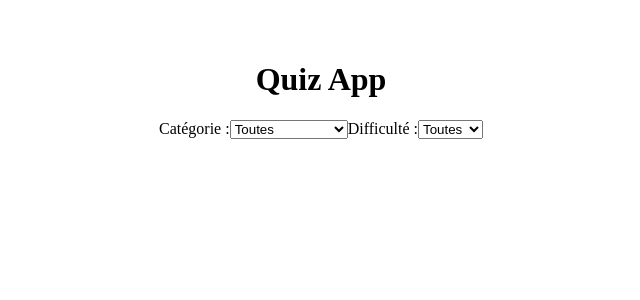
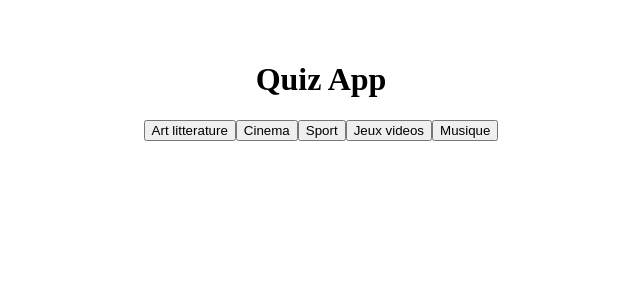
Before and after one commit to espositotimothe/JS-Paris-P2-LesPerses, a React (Vite) app: page / in a window 1280 px wide. Shown: the top 300 px of the page, without its empty margins (319-959 px from the left). Built offline with nearby package versions, Linux system fonts and the light colour scheme; no server answers.

Commit message:
finalize button and onclick event on theme and diff

```diff
--- a/src/components/Themedif.tsx
+++ b/src/components/Themedif.tsx
@@ -2,19 +2,22 @@ import { useEffect, useState } from "react";
 import type { Dispatch } from "react";
 
 export interface Question {
+	_id: string;
 	question: string;
 	answer: string;
 	badAnswers: string[];
 	category: string;
-	difficulty: string;
+	difficulty: "facile" | "normal" | "difficile";
 	quiz: string;
 }
 
 const Themedif = ({
 	setData,
+	data,
 }: { setData: Dispatch<Question[] | null>; data: Question[] | null }) => {
 	const [category, setCategory] = useState<string | null>(null);
 	const [difficulty, setDifficulty] = useState<string | null>(null);
+	const [step, setStep] = useState(1);
 
 	useEffect(() => {
 		// Fonction pour construire l'URL filtrée avec les paramètres
@@ -65,28 +68,103 @@ const Themedif = ({
 			<h1>Quiz App</h1>
 
 			{/* Sélecteur pour la catégorie */}
-			<label>
-				Catégorie :
-				<select onChange={(e) => setCategory(e.target.value || null)}>
-					<option value="">Toutes</option>
-					<option value="art_litterature">Art et Littérature</option>
-					<option value="tv_cinema">Cinéma</option>
-					<option value="jeux_videos">Jeux Vidéos</option>
-					<option value="musique">Musique</option>
-					<option value="sport">Sport</option>
-				</select>
-			</label>
+			{step === 1 && (
+				<div>
+					<button
+						type="button"
+						onSelect={(e) =>
+							setCategory((e.target as HTMLButtonElement).value || null)
+						}
+						value={"art_litterature"}
+						onClick={() => setStep(2)}
+					>
+						Art litterature
+					</button>
+					<button
+						type="button"
+						onSelect={(e) =>
+							setCategory((e.target as HTMLButtonElement).value || null)
+						}
+						value={"tv_cinema"}
+						onClick={() => setStep(2)}
+					>
+						Cinema
+					</button>
+					<button
+						type="button"
+						onSelect={(e) =>
+							setCategory((e.target as HTMLButtonElement).value || null)
+						}
+						value={"sport"}
+						onClick={() => setStep(2)}
+					>
+						Sport
+					</button>
+					<button
+						type="button"
+						onSelect={(e) =>
+							setCategory((e.target as HTMLButtonElement).value || null)
+						}
+						value={"jeux_videos"}
+						onClick={() => setStep(2)}
+					>
+						Jeux videos
+					</button>
+					<button
+						type="button"
+						onSelect={(e) =>
+							setCategory((e.target as HTMLButtonElement).value || null)
+						}
+						value={"musique"}
+						onClick={() => setStep(2)}
+					>
+						Musique
+					</button>
+				</div>
+			)}
 
 			{/* Sélecteur pour la difficulté */}
-			<label>
-				Difficulté :
-				<select onChange={(e) => setDifficulty(e.target.value || null)}>
-					<option value="">Toutes</option>
-					<option value="facile">Facile</option>
-					<option value="normal">Normal</option>
-					<option value="difficile">Difficile</option>
-				</select>
-			</label>
+			{step === 2 && (
+				<div>
+					<button
+						type="button"
+						onSelect={(e) =>
+							setCategory((e.target as HTMLButtonElement).value || null)
+						}
+						value={"facile"}
+						onClick={() => setStep(3)}
+					>
+						Facile
+					</button>
+
+					<button
+						type="button"
+						onSelect={(e) =>
+							setCategory((e.target as HTMLButtonElement).value || null)
+						}
+						value={"normal"}
+						onClick={() => setStep(3)}
+					>
+						Normal
+					</button>
+
+					<button
+						type="button"
+						onSelect={(e) =>
+							setCategory((e.target as HTMLButtonElement).value || null)
+						}
+						value={"difficile"}
+						onClick={() => setStep(3)}
+					>
+						Difficile
+					</button>
+					<button type="button" onClick={() => setStep(1)}>
+						Previous
+					</button>
+				</div>
+			)}
+
+			{/* Affiche des questions */}
 		</div>
 	);
 };
```
